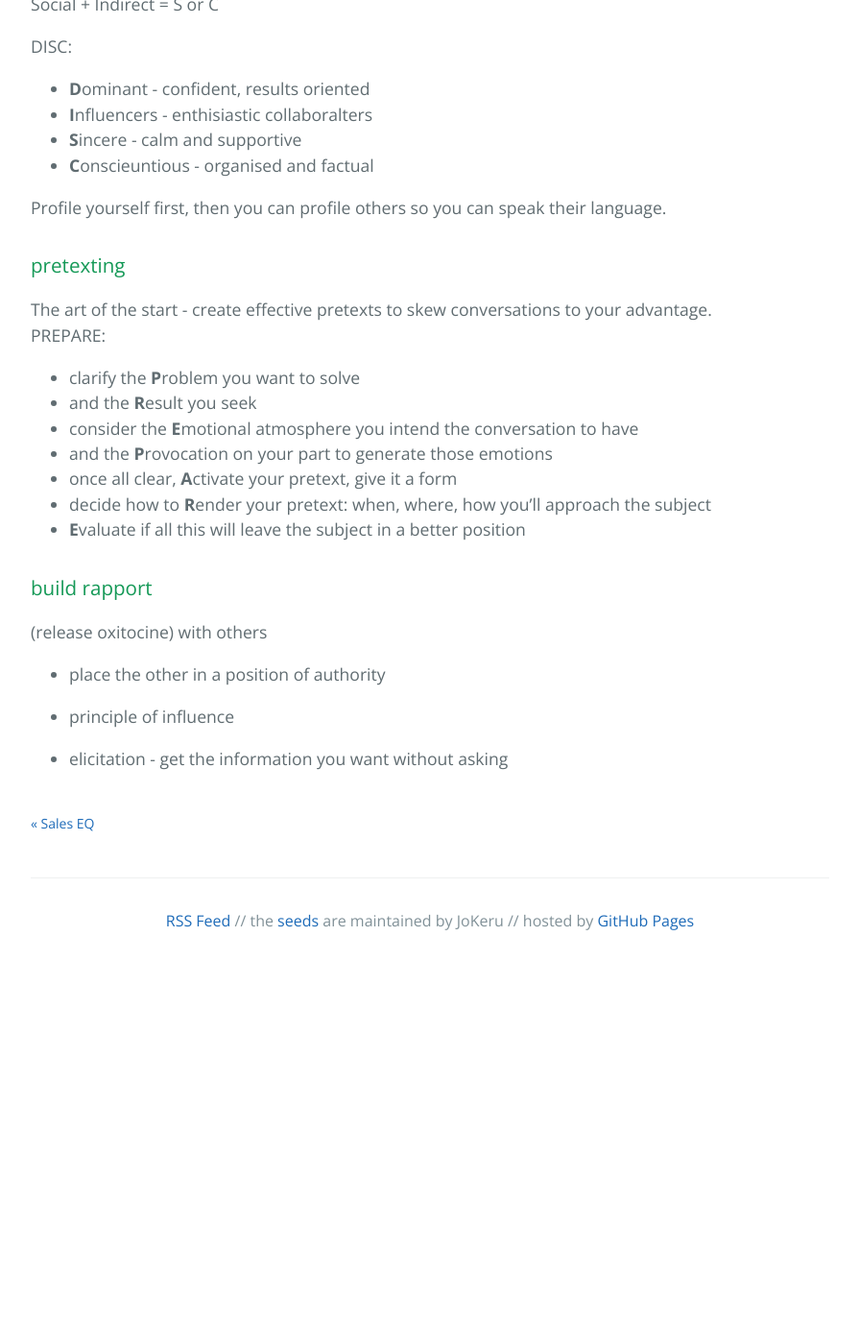
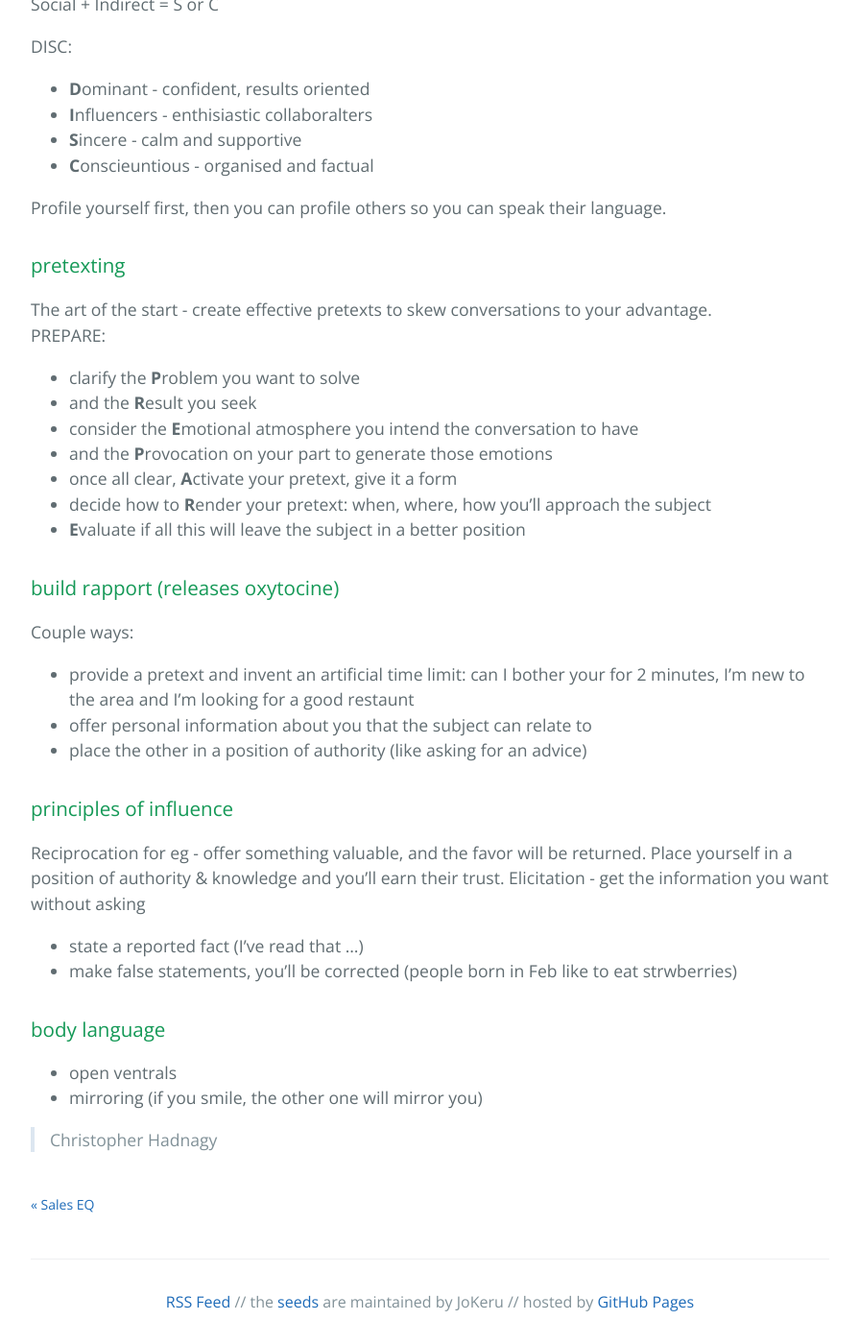
Before and after one commit to jokeru/seeds, a Jekyll site: the page built from _posts/2021-05-20-human_hacking.md, in a window 1280 px wide and 1400 px high, scrolled down 497 px. Shown: the whole window at 96% size, without its empty margins (192-1087 px from the left). Built offline with Jekyll 4.4.1, drawn with Linux system fonts in a browser that asks for light colours; comment, search, counter and statistics services are not loaded; before the commit the page ends 1500 px from its top, so only the background shows below that.

Commit message:
Update 2021-05-20-human_hacking.md

```diff
--- a/_posts/2021-05-20-human_hacking.md
+++ b/_posts/2021-05-20-human_hacking.md
@@ -35,10 +35,21 @@ PREPARE:
 - decide how to **R**ender your pretext: when, where, how you'll approach the subject
 - **E**valuate if all this will leave the subject in a better position
 
-### build rapport
-(release oxitocine) with others
-- place the other in a position of authority
+### build rapport (releases oxytocine)
+Couple ways:
+- provide a pretext and invent an artificial time limit: can I bother your for 2 minutes, I'm new to the area and I'm looking for a good restaunt
+- offer personal information about you that the subject can relate to
+- place the other in a position of authority (like asking for an advice)
 
-- principle of influence
+### principles of influence
+Reciprocation for eg - offer something valuable, and the favor will be returned.
+Place yourself in a position of authority & knowledge and you'll earn their trust.
+Elicitation - get the information you want without asking
+ - state a reported fact (I've read that ...)
+ - make false statements, you'll be corrected (people born in Feb like to eat strwberries)
 
-- elicitation - get the information you want without asking
+### body language
+- open ventrals
+- mirroring (if you smile, the other one will mirror you)
+
+> Christopher Hadnagy
```
